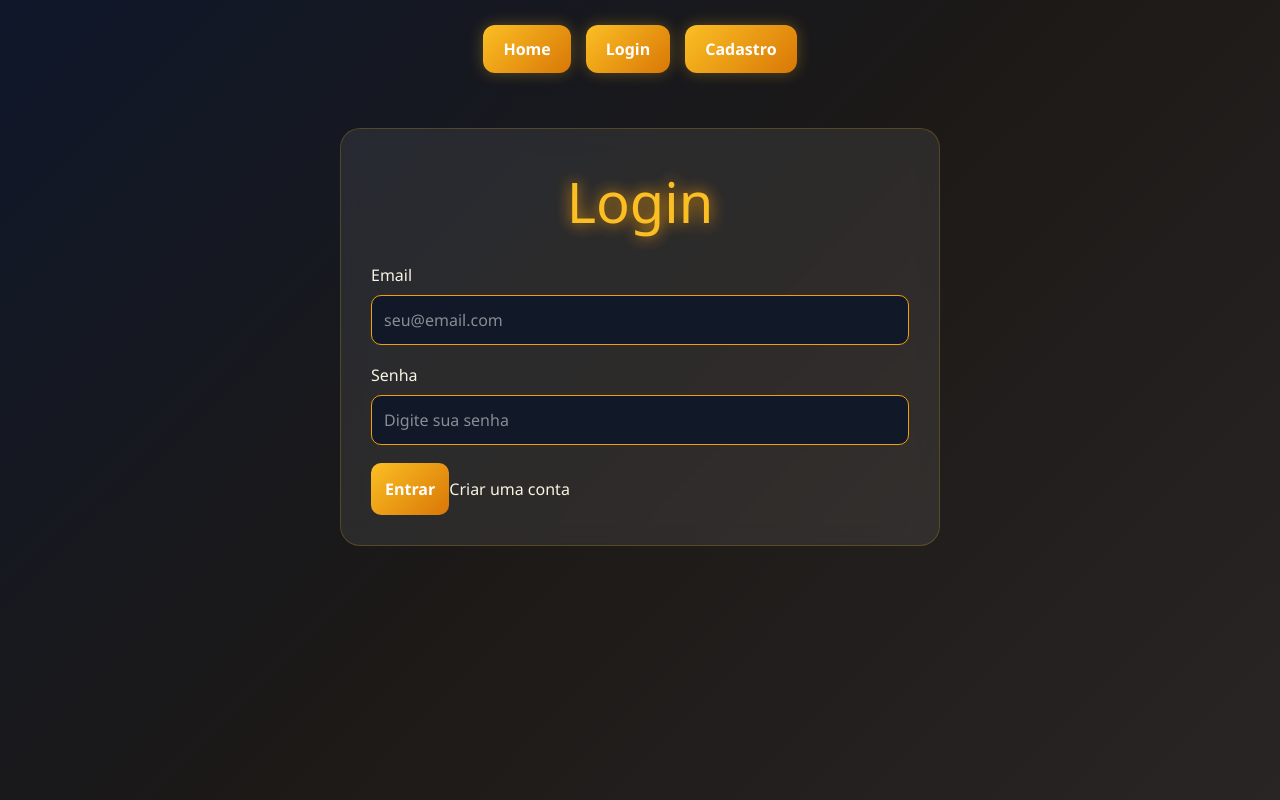
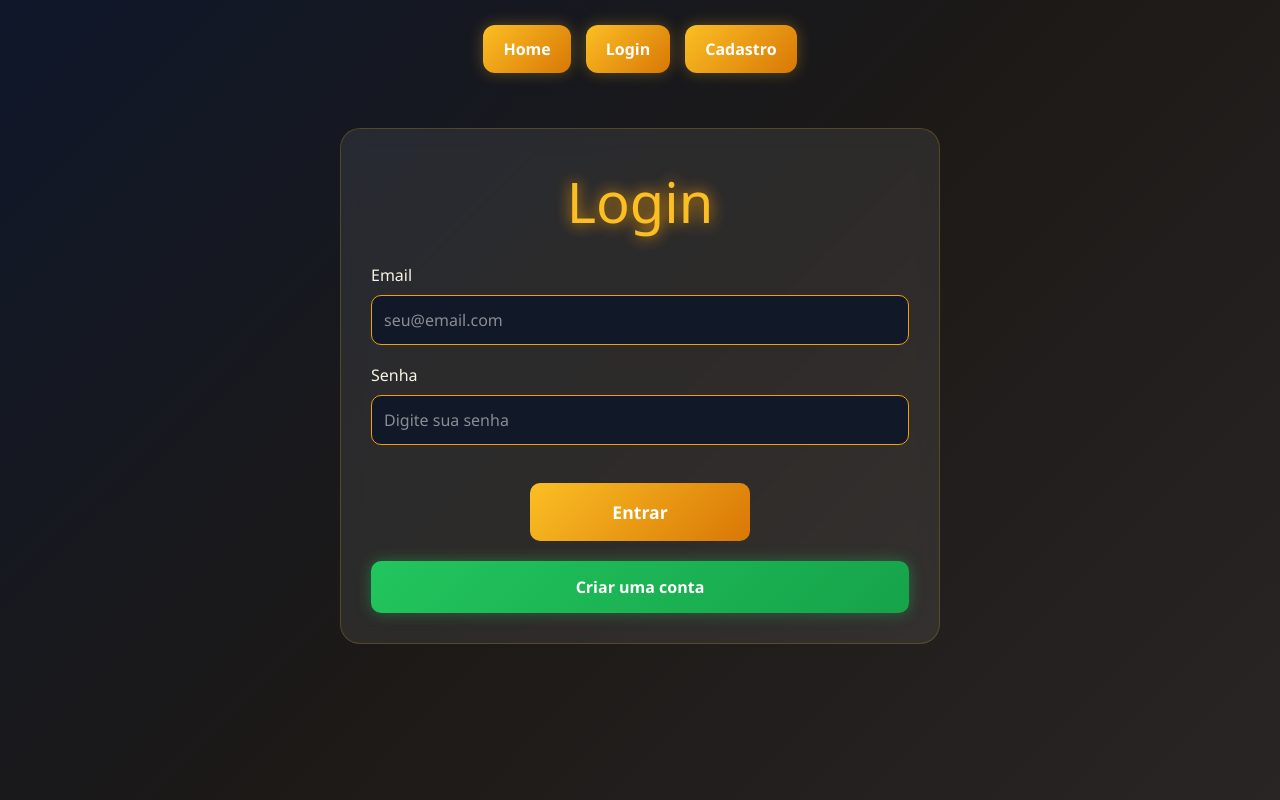
Before and after one commit to MattMC05/react-pet35-trabalho, a React (Vite) app: page /login in a window 1280 px wide. Built offline with nearby package versions, Linux system fonts and the light colour scheme.

Commit message:
Salvando alterações do CSS

```diff
--- a/src/pages/Login.jsx
+++ b/src/pages/Login.jsx
@@ -70,9 +70,9 @@ function Login() {
 
         {mensagem && <p className="mensagem erro">{mensagem}</p>}
 
-        <button disabled={carregando} type="submit">
-          {carregando ? "Entrando..." : "Entrar"}
-        </button>
+        <button className="btn-login" disabled={carregando} type="submit">
+        {carregando ? "Entrando..." : "Entrar"}
+       </button>
 
         <Link className="form-link" to="/cadastro">
           Criar uma conta
--- a/src/style.css
+++ b/src/style.css
@@ -137,6 +137,28 @@ form {
   background: rgba(255, 255, 255, 0.08);
   backdrop-filter: blur(10px);
   border: 1px solid rgba(251, 191, 36, 0.2);
+
+}
+
+.form-link {
+  display: block;
+  width: 100%;
+  margin-top: 15px;
+  padding: 14px;
+  text-align: center;
+  text-decoration: none;
+  border-radius: 10px;
+  font-weight: bold;
+  color: white;
+  background: linear-gradient(135deg, #22c55e, #16a34a);
+  transition: 0.3s;
+  box-shadow: 0 0 15px rgba(34, 197, 94, 0.4);
+}
+
+.form-link:hover {
+  transform: scale(1.03);
+  box-shadow: 0 0 20px rgba(34, 197, 94, 0.8);
+  color: white;
 }
 
 input,select,textarea {
@@ -168,6 +190,18 @@ button {
   color: white;
   background: linear-gradient( 135deg, #fbbf24, #d97706);
   transition: 0.3s;
+}
+
+.btn-login {
+  display: block;
+  margin: 20px auto;
+  width: 220px;
+  padding: 16px;
+  font-size: 1.1rem;
+}
+
+.btn-login:hover {
+  transform: scale(1.03);
 }
 
 button:hover {
@@ -229,3 +263,30 @@ footer {
   padding: 20px;
   color: #d6d3d1;
 }
+
+.usuario-logado {
+  text-align: center;
+  margin-bottom: 20px;
+  color: #fde68a;
+  font-weight: bold;
+  font-size: 1.1rem;
+}
+
+.open-modal-button {
+  display: block;
+  margin: 30px auto 40px auto;
+  min-width: 220px;
+  padding: 16px 24px;
+}
+
+.card-actions {
+  display: flex;
+  justify-content: center;
+  gap: 15px;
+  margin-top: 20px;
+}
+
+.button-excluir,
+.button-secondary {
+  min-width: 90px;
+}
```
